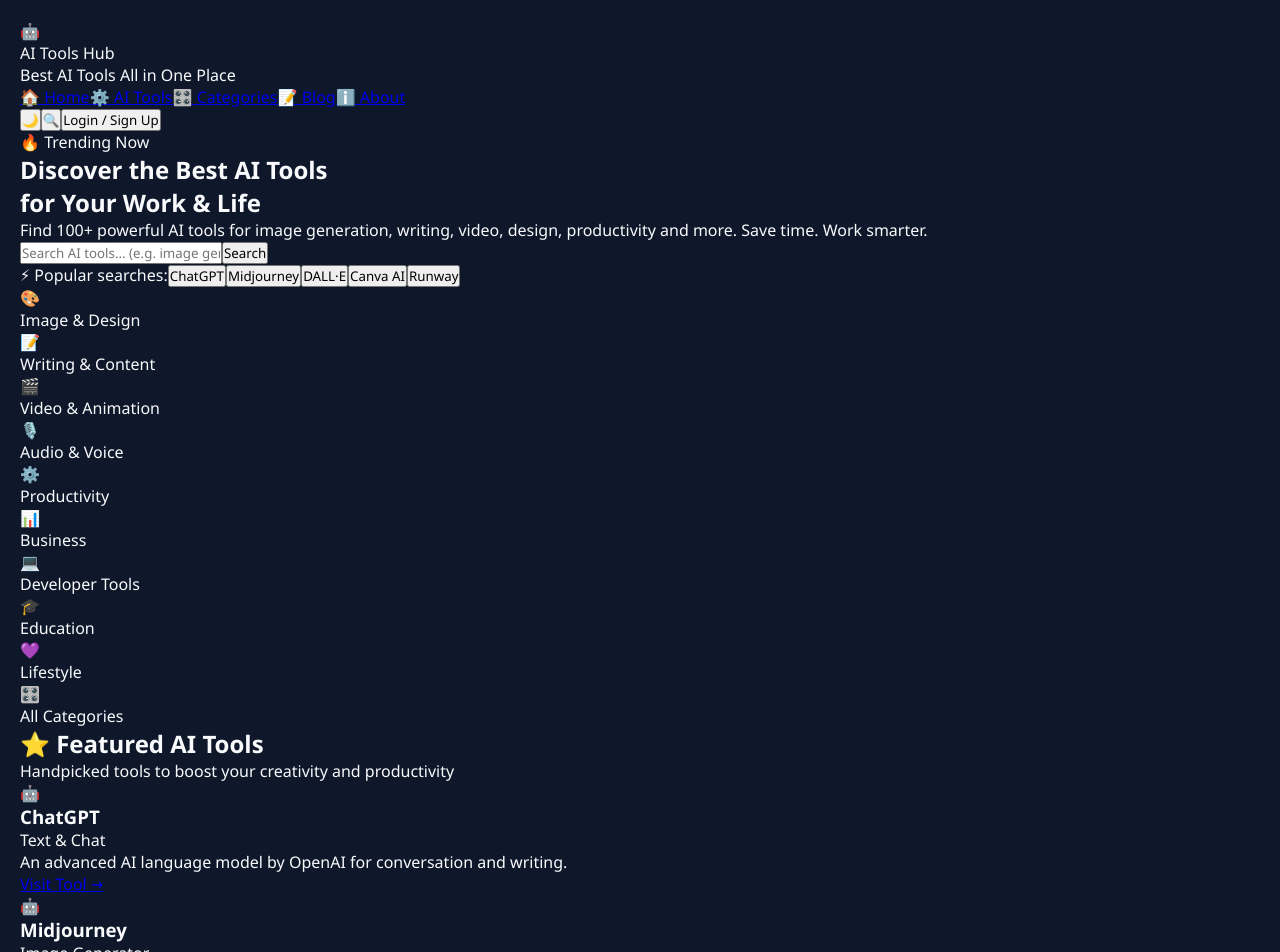
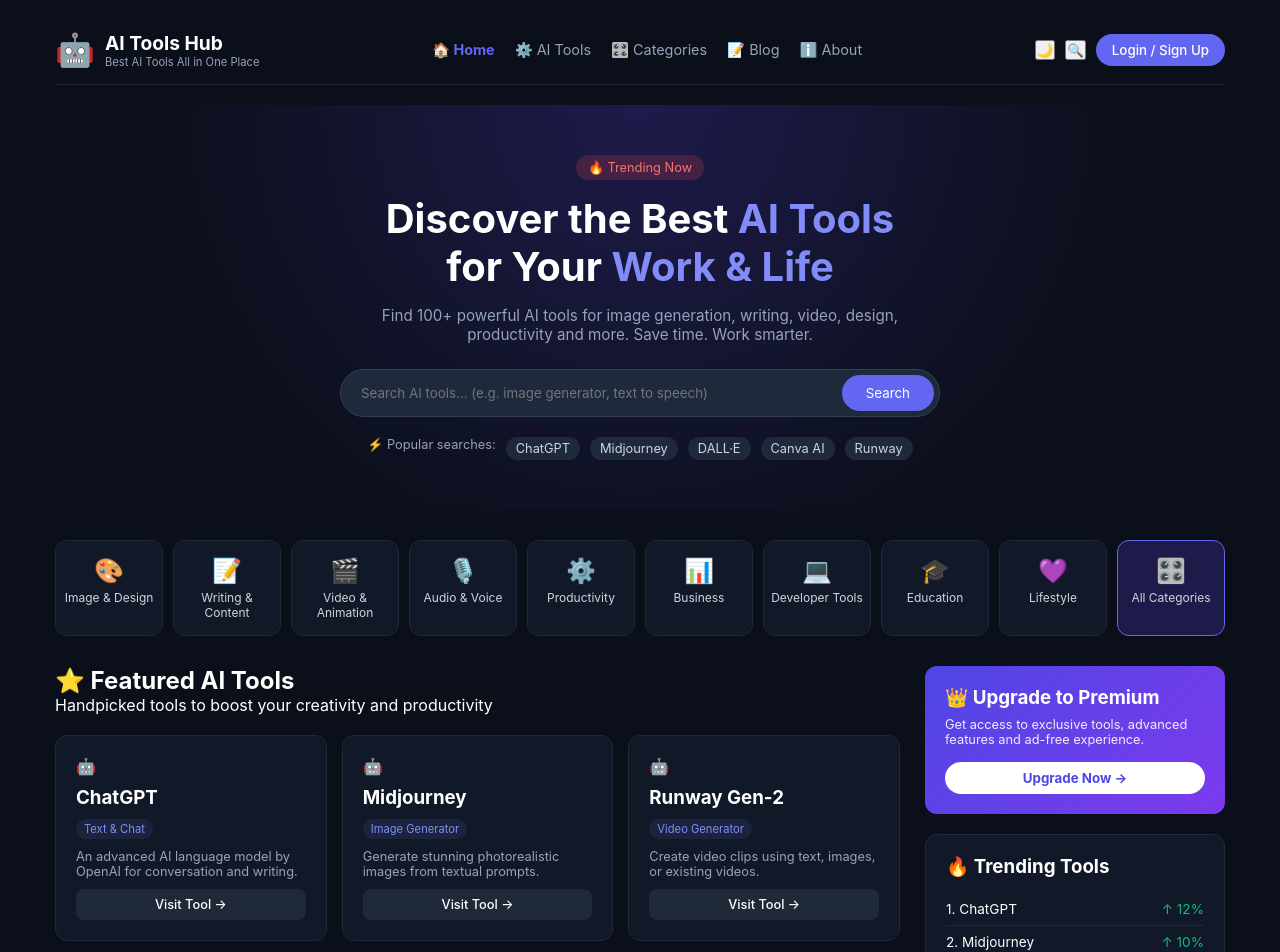
Before and after one commit to 123458jvf/ai-tools-directory, a React (Vite) app: page / in a window 1280 px wide. Shown: the top 952 px of the page. Built offline with nearby package versions, Linux system fonts and the light colour scheme.

Commit message:
Refactor CSS for layout and design enhancements
Updated CSS styles for improved layout and design.

```diff
--- a/src/index.css
+++ b/src/index.css
@@ -2,142 +2,314 @@
   box-sizing: border-box;
   margin: 0;
   padding: 0;
-  font-family: 'Segoe UI', Tahoma, Geneva, Verdana, sans-serif;
+  font-family: -apple-system, BlinkMacSystemFont, 'Segoe UI', Roboto, sans-serif;
 }
 
 body {
-  background-color: #0f172a;
-  color: #f8fafc;
-  padding: 20px;
+  background-color: #0b0f19;
+  color: #ffffff;
 }
 
-.container {
-  max-width: 900px;
+.app-container {
+  max-width: 1200px;
   margin: 0 auto;
+  padding: 15px;
 }
 
-.header {
-  text-align: center;
-  margin-bottom: 30px;
+/* নেভিগেশন */
+.navbar {
+  display: flex;
+  justify-content: space-between;
+  align-items: center;
+  padding: 15px 0;
+  border-bottom: 1px solid #1e293b;
 }
 
-.header h1 {
+.logo-section {
+  display: flex;
+  align-items: center;
+  gap: 10px;
+}
+
+.logo-icon {
   font-size: 2rem;
-  color: #38bdf8;
+}
+
+.logo-title {
+  font-weight: bold;
+  font-size: 1.2rem;
+}
+
+.logo-subtitle {
+  font-size: 0.7rem;
+  color: #94a3b8;
+}
+
+.nav-links {
+  display: flex;
+  gap: 20px;
+}
+
+.nav-links a {
+  color: #94a3b8;
+  text-decoration: none;
+  font-size: 0.9rem;
+}
+
+.nav-links a.active {
+  color: #6366f1;
+  font-weight: bold;
+}
+
+.nav-actions {
+  display: flex;
+  align-items: center;
+  gap: 10px;
+}
+
+.login-btn {
+  background: #6366f1;
+  color: white;
+  border: none;
+  padding: 8px 16px;
+  border-radius: 20px;
+  cursor: pointer;
+  font-weight: 500;
+}
+
+/* হিরো সেকশন */
+.hero-section {
+  text-align: center;
+  padding: 50px 20px;
+  background: radial-gradient(circle at top, #1e1b4b 0%, #0b0f19 70%);
+  border-radius: 20px;
+  margin-top: 20px;
+}
+
+.trending-badge {
+  display: inline-block;
+  background: rgba(239, 68, 68, 0.2);
+  color: #f87171;
+  padding: 5px 12px;
+  border-radius: 15px;
+  font-size: 0.8rem;
+  margin-bottom: 15px;
+}
+
+.hero-section h1 {
+  font-size: 2.5rem;
+  line-height: 1.2;
+  margin-bottom: 15px;
+}
+
+.hero-section h1 span {
+  color: #818cf8;
+}
+
+.hero-section p {
+  color: #94a3b8;
+  max-width: 600px;
+  margin: 0 auto 25px;
+  font-size: 0.95rem;
+}
+
+.hero-search {
+  max-width: 600px;
+  margin: 0 auto;
+  display: flex;
+  background: #1e293b;
+  border-radius: 30px;
+  padding: 5px 5px 5px 20px;
+  border: 1px solid #334155;
+}
+
+.hero-search input {
+  flex: 1;
+  background: transparent;
+  border: none;
+  color: white;
+  outline: none;
+}
+
+.search-submit {
+  background: #6366f1;
+  border: none;
+  color: white;
+  padding: 10px 24px;
+  border-radius: 25px;
+  cursor: pointer;
+}
+
+.popular-tags {
+  margin-top: 20px;
+  font-size: 0.8rem;
+  color: #94a3b8;
+  display: flex;
+  justify-content: center;
+  gap: 10px;
+  flex-wrap: wrap;
+}
+
+.popular-tags button {
+  background: #1e293b;
+  border: none;
+  color: #cbd5e1;
+  padding: 4px 10px;
+  border-radius: 12px;
+  font-size: 0.8rem;
+  cursor: pointer;
+}
+
+/* ক্যাটাগরি গ্রিড */
+.categories-grid {
+  display: grid;
+  grid-template-columns: repeat(auto-fit, minmax(100px, 1fr));
+  gap: 10px;
+  margin: 30px 0;
+}
+
+.cat-card {
+  background: #111827;
+  border: 1px solid #1f2937;
+  padding: 15px 5px;
+  border-radius: 12px;
+  text-align: center;
+  cursor: pointer;
+}
+
+.cat-card.active {
+  border-color: #6366f1;
+  background: #1e1b4b;
+}
+
+.cat-icon {
+  font-size: 1.5rem;
+  margin-bottom: 5px;
+}
+
+.cat-name {
+  font-size: 0.75rem;
+  color: #d1d5db;
+}
+
+/* মেইন লেআউট */
+.content-layout {
+  display: grid;
+  grid-template-columns: 1fr 300px;
+  gap: 25px;
+}
+
+@media (max-width: 768px) {
+  .content-layout {
+    grid-template-columns: 1fr;
+  }
+  .nav-links {
+    display: none;
+  }
+}
+
+.tools-cards-grid {
+  display: grid;
+  grid-template-columns: repeat(auto-fill, minmax(220px, 1fr));
+  gap: 15px;
+  margin-top: 20px;
+}
+
+.hub-tool-card {
+  background: #111827;
+  border: 1px solid #1f2937;
+  border-radius: 12px;
+  padding: 20px;
+  display: flex;
+  flex-direction: column;
+  gap: 10px;
+}
+
+.tool-category-badge {
+  font-size: 0.7rem;
+  color: #818cf8;
+  background: rgba(129, 140, 248, 0.1);
+  padding: 3px 8px;
+  border-radius: 10px;
+  width: fit-content;
+}
+
+.hub-tool-card p {
+  font-size: 0.8rem;
+  color: #9ca3af;
+  flex: 1;
+}
+
+.visit-tool-btn {
+  background: #1f2937;
+  color: white;
+  text-align: center;
+  padding: 8px;
+  border-radius: 8px;
+  text-decoration: none;
+  font-size: 0.8rem;
+  font-weight: 500;
+}
+
+/* সাইডবার */
+.upgrade-card {
+  background: linear-gradient(135deg, #4f46e5 0%, #7c3aed 100%);
+  padding: 20px;
+  border-radius: 12px;
+  margin-bottom: 20px;
+}
+
+.upgrade-card h3 {
   margin-bottom: 8px;
 }
 
-.controls {
-  margin-bottom: 25px;
+.upgrade-card p {
+  font-size: 0.8rem;
+  margin-bottom: 15px;
+  opacity: 0.9;
 }
 
-.search-input {
+.upgrade-btn {
+  background: white;
+  color: #4f46e5;
+  border: none;
+  padding: 8px 16px;
+  border-radius: 20px;
+  font-weight: bold;
+  cursor: pointer;
   width: 100%;
-  padding: 14px;
-  border-radius: 8px;
-  border: 1px solid #334155;
-  background: #1e293b;
-  color: #fff;
-  font-size: 1rem;
-  margin-bottom: 15px;
 }
 
-.category-list {
-  display: flex;
-  gap: 10px;
-  overflow-x: auto;
-  padding-bottom: 5px;
-}
-
-.cat-btn {
-  padding: 8px 16px;
-  border-radius: 20px;
-  border: none;
-  background: #1e293b;
-  color: #94a3b8;
-  white-space: nowrap;
-  cursor: pointer;
-}
-
-.cat-btn.active {
-  background: #0284c7;
-  color: #fff;
-}
-
-.tools-grid {
-  display: grid;
-  grid-template-columns: repeat(auto-fill, minmax(260px, 1fr));
-  gap: 20px;
-}
-
-.tool-card {
-  background: #1e293b;
+.trending-widget {
+  background: #111827;
+  border: 1px solid #1f2937;
   padding: 20px;
-  border-radius: 12px;
-  border: 1px solid #334155;
-  cursor: pointer;
-  transition: transform 0.2s;
-}
-
-.tool-card:hover {
-  transform: translateY(-3px);
-}
-
-.card-header {
-  display: flex;
-  justify-content: space-between;
-  align-items: center;
-}
-
-.pricing-badge {
-  font-size: 0.75rem;
-  background: #334155;
-  padding: 3px 8px;
-  border-radius: 4px;
-}
-
-.category-tag {
-  font-size: 0.85rem;
-  color: #38bdf8;
-  margin: 5px 0 10px 0;
-}
-
-.desc {
-  color: #94a3b8;
-  font-size: 0.9rem;
-  margin-bottom: 15px;
-}
-
-.details-btn {
-  background: transparent;
-  border: none;
-  color: #38bdf8;
-  font-weight: bold;
-  cursor: pointer;
-}
-
-.detail-view {
-  background: #1e293b;
-  padding: 25px;
   border-radius: 12px;
 }
 
-.back-btn {
-  background: none;
-  border: none;
-  color: #38bdf8;
-  cursor: pointer;
-  margin-bottom: 15px;
-  font-size: 1rem;
+.trending-list {
+  list-style: none;
+  margin-top: 15px;
 }
 
-.visit-btn {
-  display: inline-block;
-  margin-top: 20px;
-  padding: 12px 20px;
-  background: #0284c7;
-  color: #fff;
-  text-decoration: none;
-  border-radius: 8px;
-  font-weight: bold;
+.trending-list li {
+  display: flex;
+  justify-content: space-between;
+  padding: 8px 0;
+  border-bottom: 1px solid #1f2937;
+  font-size: 0.85rem;
 }
+
+.trend-up {
+  color: #10b981;
+}
+
+/* ফুটার */
+.footer {
+  text-align: center;
+  padding: 30px 0;
+  margin-top: 40px;
+  border-top: 1px solid #1f2937;
+  color: #6b7280;
+  font-size: 0.8rem;
+}
```
